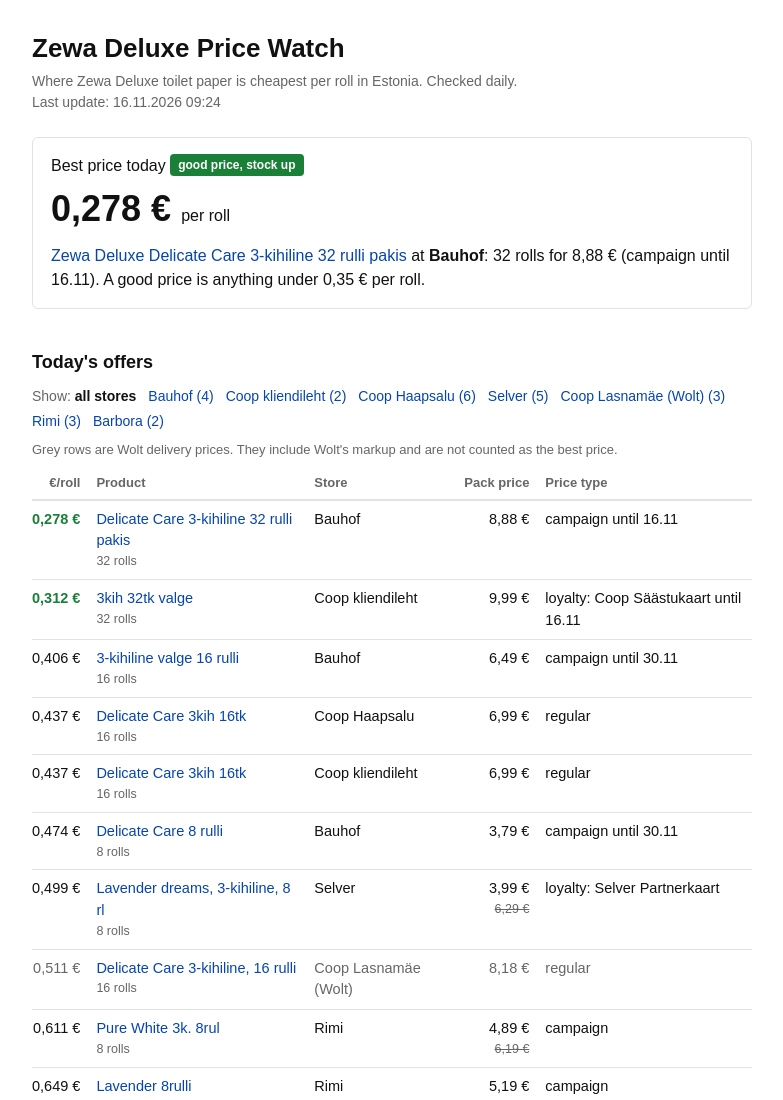
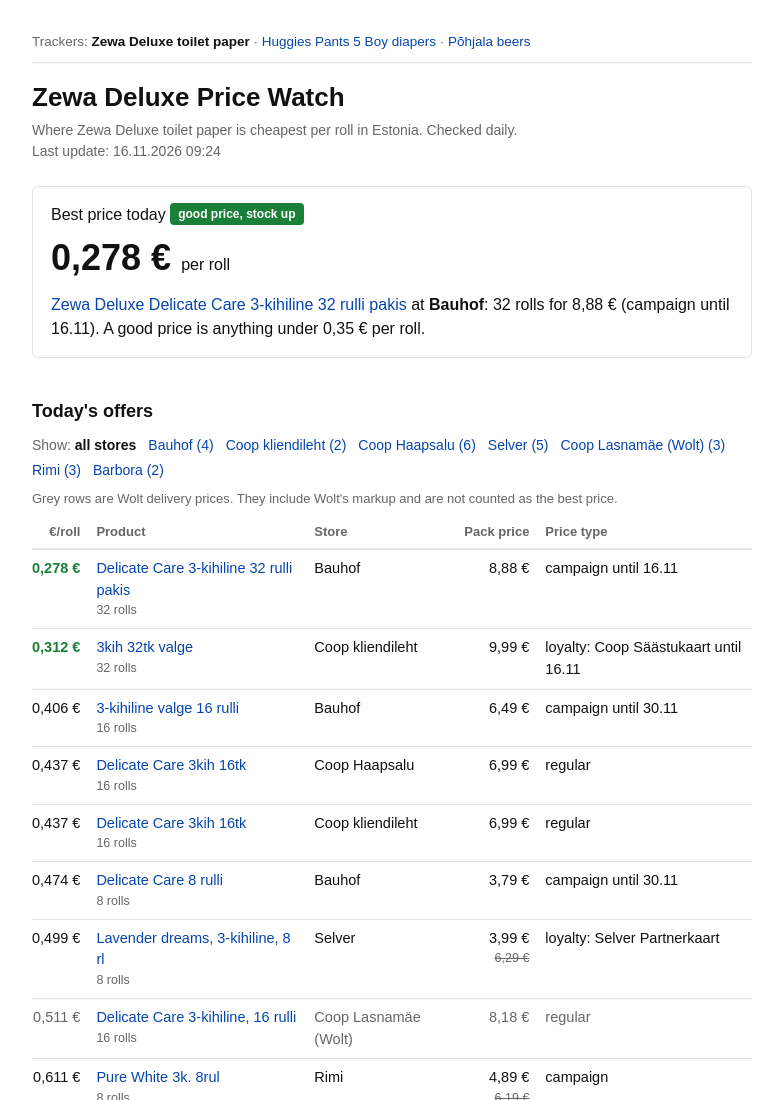
Before and after one commit to ivoarnover/zewa-tracker, a plain HTML site: page docs/index.html in a window 1280 px wide. Shown: the top 1100 px of the page, without its empty margins (248-1031 px from the left). Drawn offline with Linux system fonts and the light colour scheme.

Commit message:
Links between all trackers on every page
Co-Authored-By: Claude Opus 5.5 <noreply@anthropic.com>

```diff
--- a/docs/index.html
+++ b/docs/index.html
@@ -54,10 +54,13 @@ footer p{margin:0 0 8px}
   .hide-s{display:none}.show-s{display:inline}
   table{font-size:14px}
 }
+.trackers{font-size:13.5px;color:#666;margin:0 0 18px;padding-bottom:10px;border-bottom:1px solid #e2e2e2}
+.trackers b{color:#111}
 </style>
 </head>
 <body>
 <main>
+  <nav class="trackers" aria-label="Trackers">Trackers: <b>Zewa Deluxe toilet paper</b> · <a href="huggies/">Huggies Pants 5 Boy diapers</a> · <a href="pohjala/">Põhjala beers</a></nav>
   <h1 id="title">Zewa Deluxe Price Watch</h1>
   <p class="meta" id="sub">Where Zewa Deluxe toilet paper is cheapest per roll in Estonia. Checked daily.</p>
   <p class="meta" id="updated"></p>
```
Also changed, not shown: docs/huggies/index.html (+3 -0 lines), docs/pohjala/index.html (+3 -0 lines).
